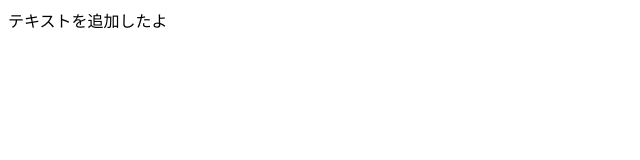
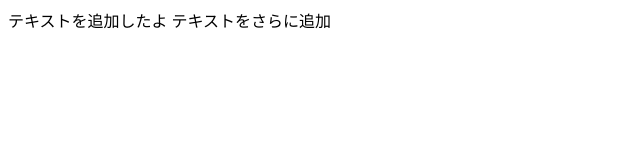
Before and after one commit to Telallc/tera202408, a plain HTML site: page index.html in a window 1280 px wide. Shown: the whole page, without its empty margins (0-640 px from the left). Drawn offline with Linux system fonts and the light colour scheme.

Commit message:
追加修正

```diff
--- a/index.html
+++ b/index.html
@@ -9,6 +9,7 @@
 
 <body>
 テキストを追加したよ
+テキストをさらに追加
 </body>
 
 </html>
```
